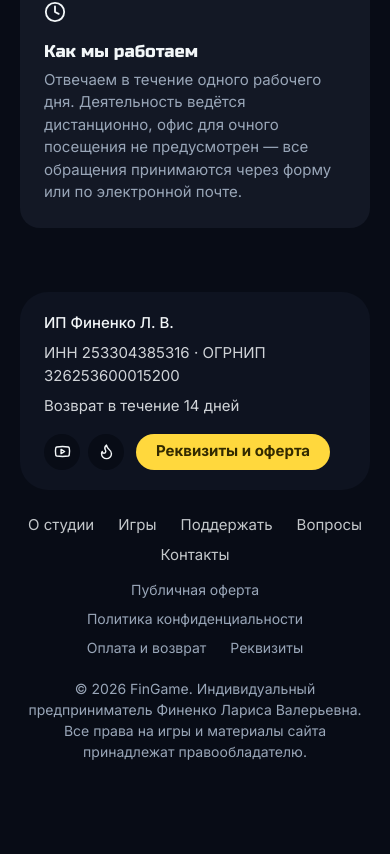
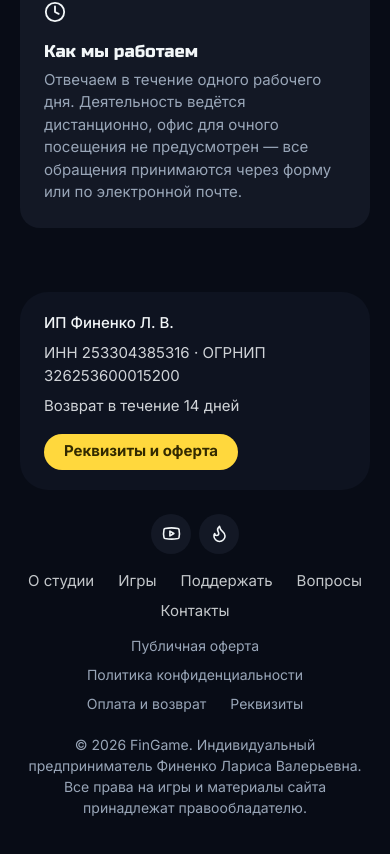
Before and after one commit to FinZag/yandex-pay-landing, a React (Vite) app: page / in a window 390 px wide. Shown: the part 7884-8738 px from the top of the page. Before the commit the page ends 8686 px from the top, so only its background shows below. Built offline with nearby package versions, Linux system fonts and the light colour scheme.

Commit message:
Отменил вставку видео

```diff
--- a/src/components/Footer.tsx
+++ b/src/components/Footer.tsx
@@ -18,18 +18,19 @@ const Footer = () => {
           <span className="hidden h-1 w-1 rounded-full bg-bar-foreground/45 md:block" />
           <span className="text-bar-foreground/85">Возврат в течение 14 дней</span>
         </div>
-        <div className="flex items-center gap-3 self-start md:self-auto">
-        <SocialIcons place="footer" size="sm" />
         <Link
           to="/legal"
-          className="inline-flex h-9 shrink-0 items-center rounded-[18px] bg-badge px-5 font-bold text-badge-foreground transition-transform hover:scale-[1.03] md:self-auto"
+          className="inline-flex h-9 shrink-0 items-center self-start rounded-[18px] bg-badge px-5 font-bold text-badge-foreground transition-transform hover:scale-[1.03] md:self-auto"
         >
           Реквизиты и оферта
         </Link>
-        </div>
       </div>
 
-      <nav className="mt-6 flex flex-wrap justify-center gap-x-6 gap-y-2 text-[15px] text-foreground/80">
+      <div className="mt-6 flex justify-center">
+        <SocialIcons place="footer" size="sm" />
+      </div>
+
+      <nav className="mt-4 flex flex-wrap justify-center gap-x-6 gap-y-2 text-[15px] text-foreground/80">
         {homeSections.map((l) => (
           <a
             key={l.href}
--- a/src/components/Socials.tsx
+++ b/src/components/Socials.tsx
@@ -68,7 +68,7 @@ const Socials = () => (
 );
 
 export const SocialIcons = ({ place, size = 'md' }: { place: string; size?: 'sm' | 'md' }) => {
-  const box = size === 'sm' ? 'h-9 w-9' : 'h-[56px] w-[56px]';
+  const box = size === 'sm' ? 'h-10 w-10 bg-secondary' : 'h-[56px] w-[56px] bg-background';
   return (
     <div className="flex items-center gap-2">
       {[socials.youtube, socials.boosty].map((s) => (
@@ -80,11 +80,11 @@ export const SocialIcons = ({ place, size = 'md' }: { place: string; size?: 'sm'
           aria-label={`${s.name} ${s.handle}`}
           title={s.name}
           onClick={() => reachGoal('social_click', { network: s.name, place })}
-          className={`grid ${box} place-items-center rounded-full bg-background text-foreground transition-all hover:scale-[1.06] hover:text-white`}
+          className={`grid ${box} place-items-center rounded-full text-foreground transition-all hover:scale-[1.06] hover:text-white`}
           onMouseEnter={(e) => (e.currentTarget.style.background = s.color)}
           onMouseLeave={(e) => (e.currentTarget.style.background = '')}
         >
-          <Icon name={s.icon} size={size === 'sm' ? 17 : 22} />
+          <Icon name={s.icon} size={size === 'sm' ? 19 : 22} />
         </a>
       ))}
     </div>
```
